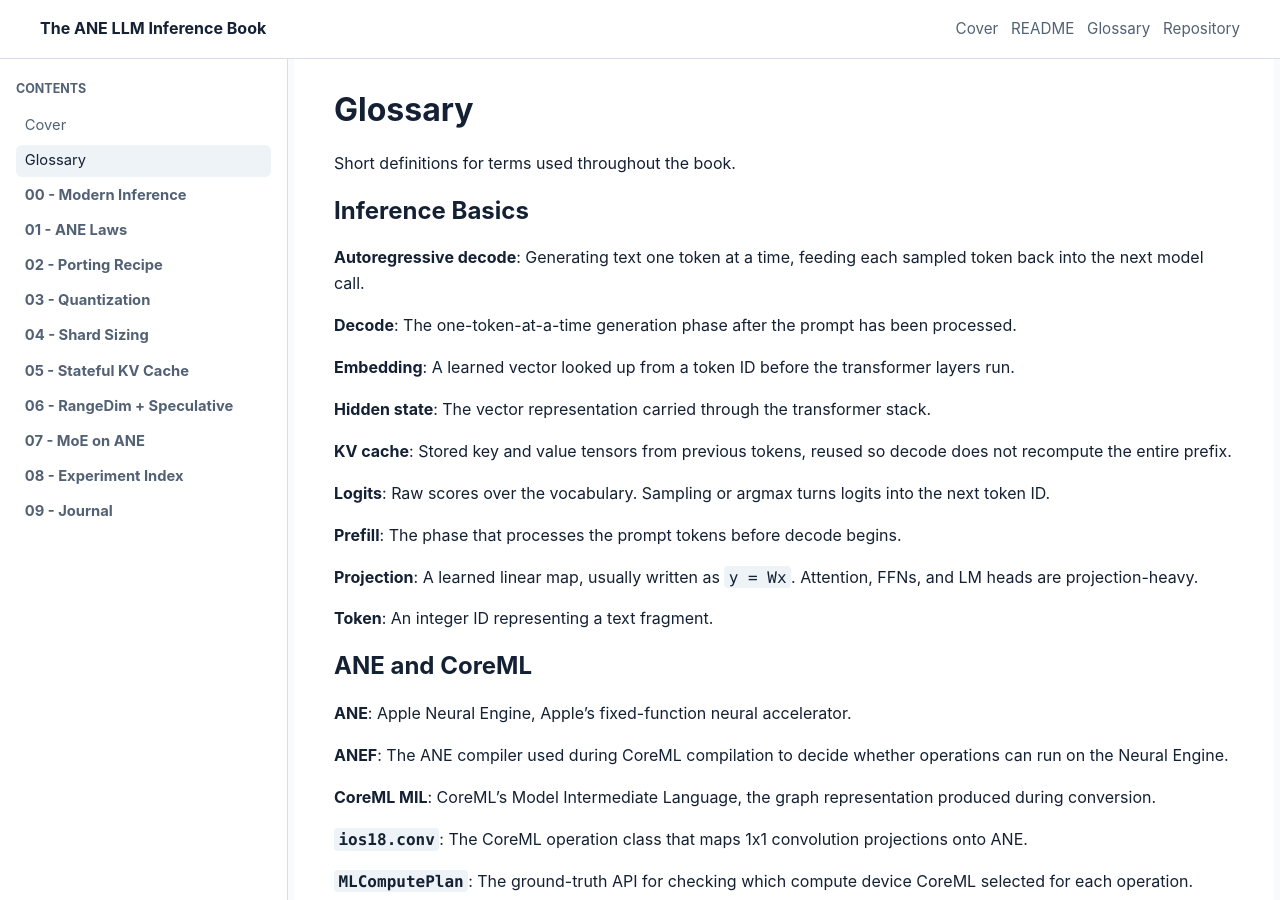
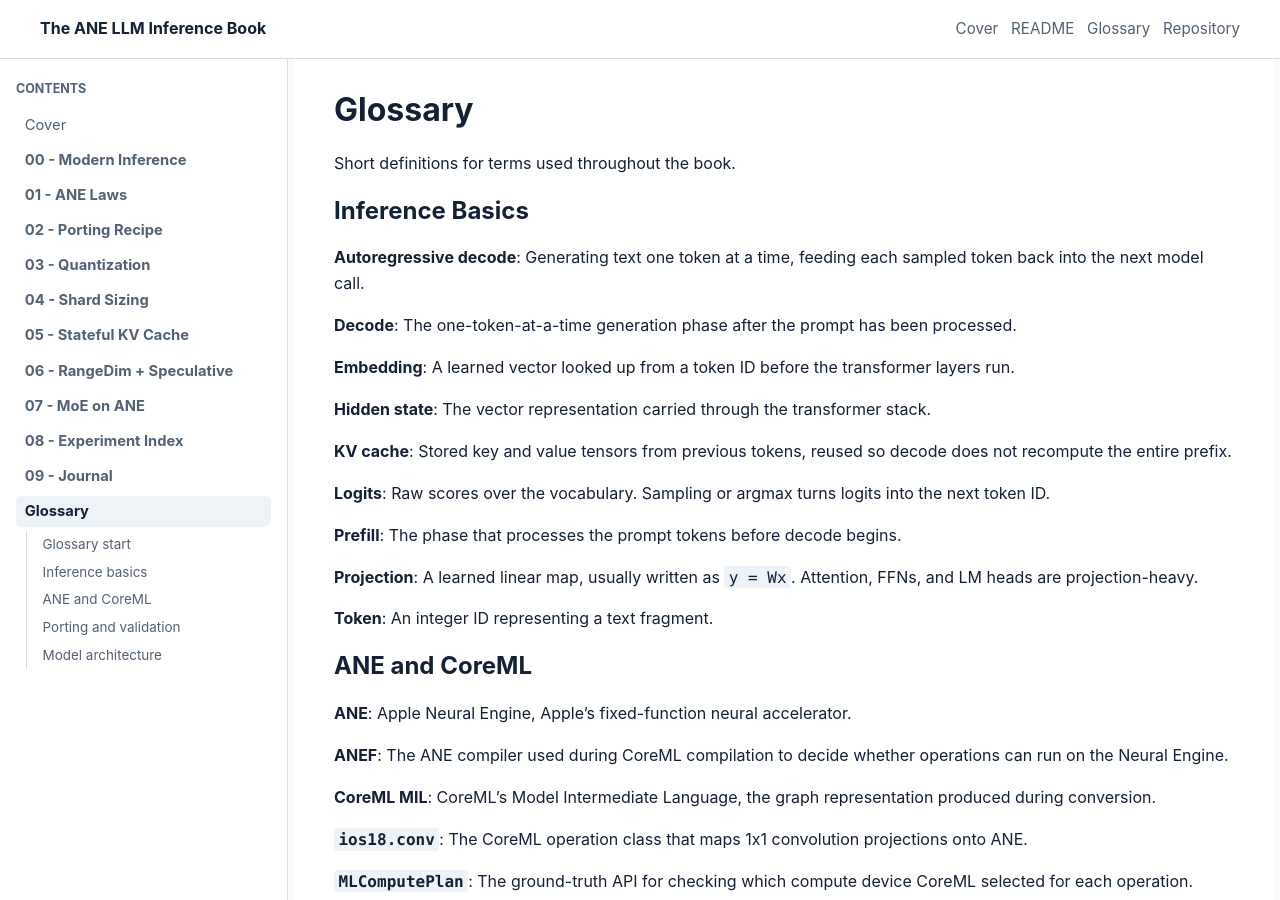
Before and after one commit to videlalvaro/ane-book, a Jekyll site: the page built from book/glossary.md, in a window 1280 px wide and 900 px high. Built offline with Jekyll 4.4.1, drawn with Linux system fonts in a browser that asks for light colours.

Commit message:
Show glossary in sidebar toc

```diff
--- a/book/_layouts/default.html
+++ b/book/_layouts/default.html
@@ -34,7 +34,6 @@
         <nav class="toc-nav">
           <div class="toc-heading">Contents</div>
           <a class="toc-root{% if page.url == '/' or page.url == '/index.html' %} active{% endif %}" href="{{ '/' | relative_url }}">Cover</a>
-          <a class="toc-root{% if page.url == '/glossary.html' %} active{% endif %}" href="{{ '/glossary.html' | relative_url }}">Glossary</a>
           <details class="toc-section{% if page.url == '/00-why-ane.html' %} active{% endif %}"{% if page.url == '/00-why-ane.html' %} open{% endif %}>
             <summary>00 - Modern Inference</summary>
             <div class="toc-subnav">
@@ -336,6 +335,16 @@
               </details>
             </div>
           </details>
+          <details class="toc-section{% if page.url == '/glossary.html' %} active{% endif %}"{% if page.url == '/glossary.html' %} open{% endif %}>
+            <summary>Glossary</summary>
+            <div class="toc-subnav">
+              <a href="{{ '/glossary.html' | relative_url }}">Glossary start</a>
+              <a href="{{ '/glossary.html#inference-basics' | relative_url }}">Inference basics</a>
+              <a href="{{ '/glossary.html#ane-and-coreml' | relative_url }}">ANE and CoreML</a>
+              <a href="{{ '/glossary.html#porting-and-validation' | relative_url }}">Porting and validation</a>
+              <a href="{{ '/glossary.html#model-architecture' | relative_url }}">Model architecture</a>
+            </div>
+          </details>
         </nav>
       </aside>
       <main class="page-content">
```
